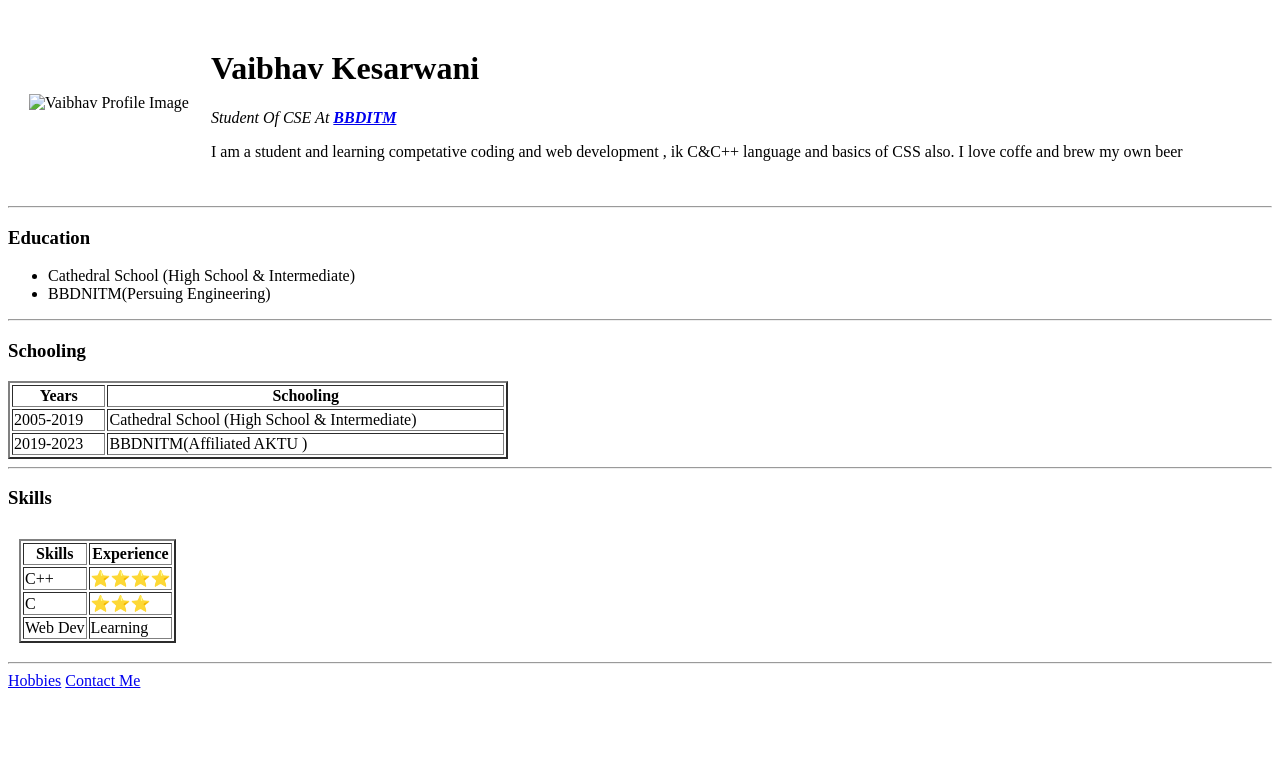
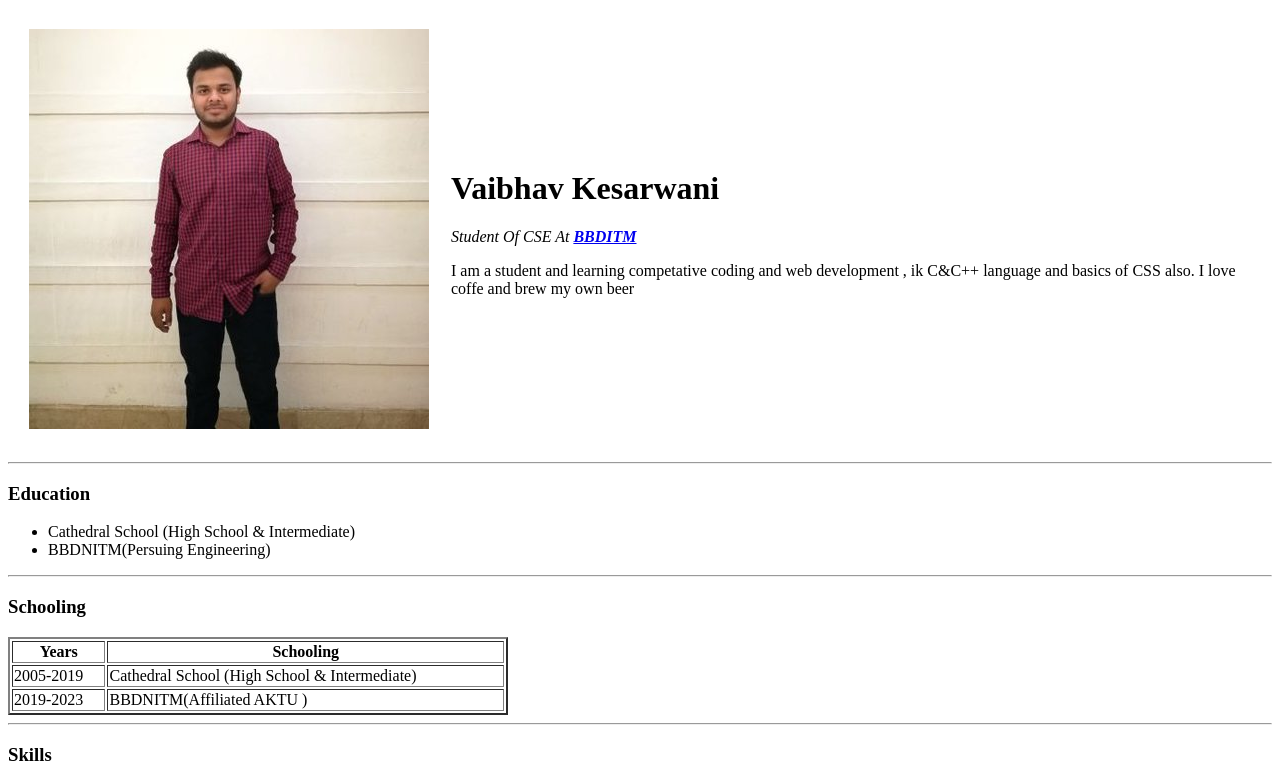
Before and after one commit to kesarwani30/inro, a plain HTML site: page index.html in a window 1280 px wide. Shown: the top 781 px of the page. Drawn offline with Linux system fonts and the light colour scheme; the site is published under a folder, as on GitHub Pages, so addresses that start at the root find nothing.

Commit message:
photo issue1

```diff
--- a/index.html
+++ b/index.html
@@ -9,7 +9,7 @@
     <body>
         <table cellspacing="20">
             <tr>
-                <td><img src="/Vaibhav.jpg" alt="Vaibhav Profile Image"></td>
+                <td><img src="Vaibhav.jpg" alt="Vaibhav Profile Image"></td>
                 <td><h1>Vaibhav Kesarwani</h1>
                     <p><em> Student Of CSE At <strong><a href="https://bbdnitm.ac.in/"> BBDITM </a> </strong></em></p>
                     <p>I  am a student and learning competative coding and web development , ik C&C++ language and basics of CSS also. I love coffe and brew my own beer </p></td>
```
